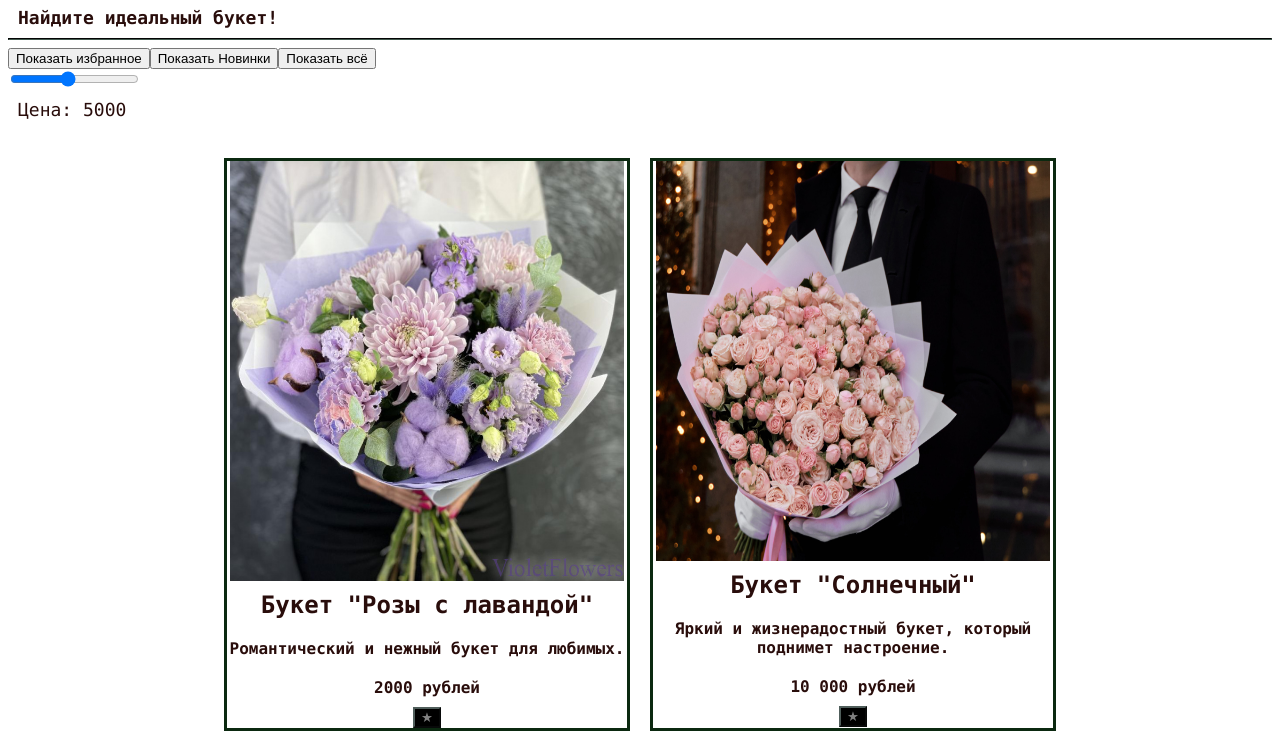
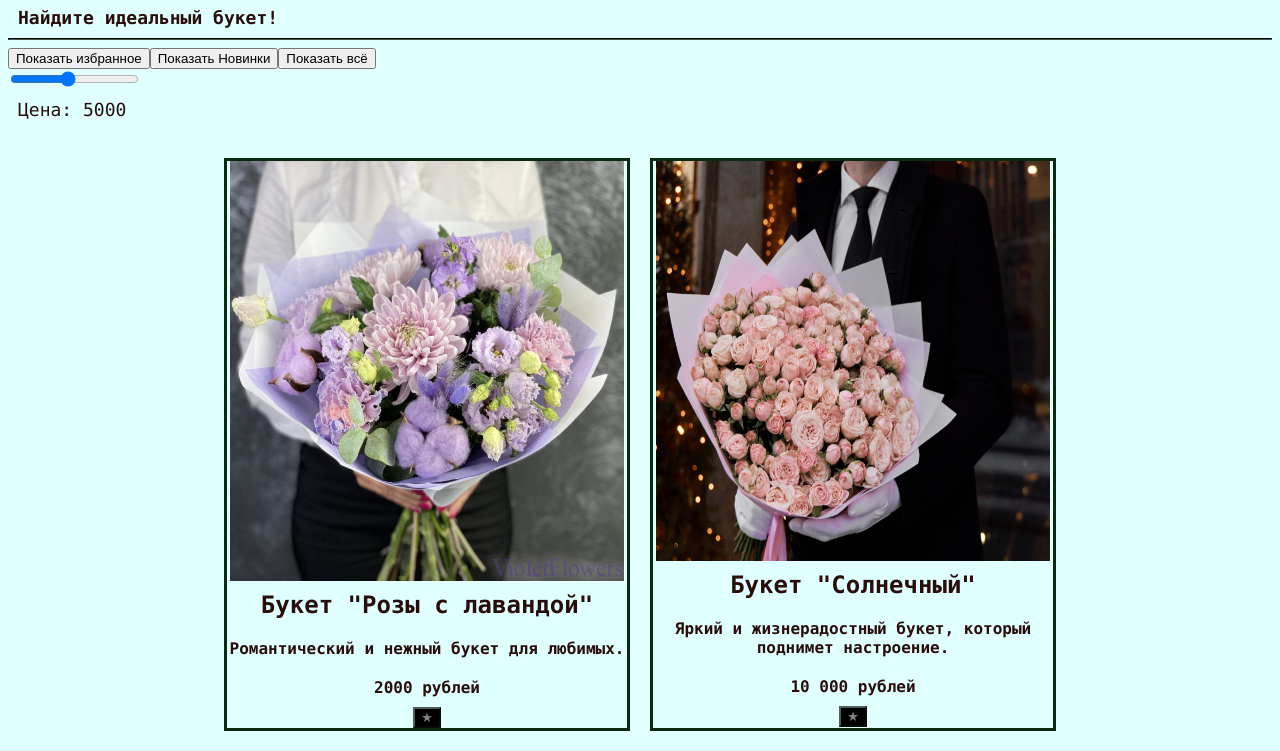
Before and after one commit to sinpiks/web_labs, a website: page index.html in a window 1280 px wide. Shown: the part 82-833 px from the top of the page. Drawn offline with Linux system fonts and the light colour scheme.

Commit message:
Update style.css

```diff
--- a/style.css
+++ b/style.css
@@ -1,5 +1,5 @@
 body{
-    background-color: #ffffff;
+    background-color: #E0FFFF;
     background-repeat: no-repeat;
     background-size: cover;
   }
```
